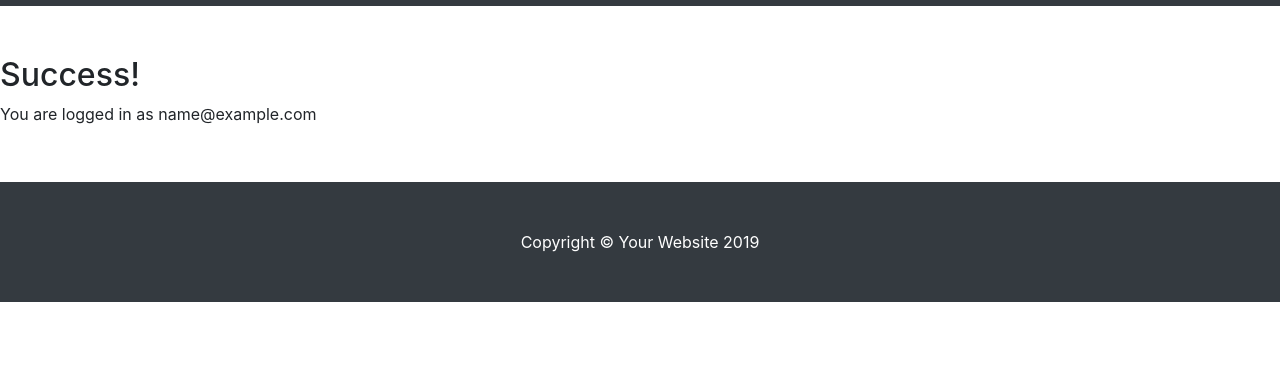
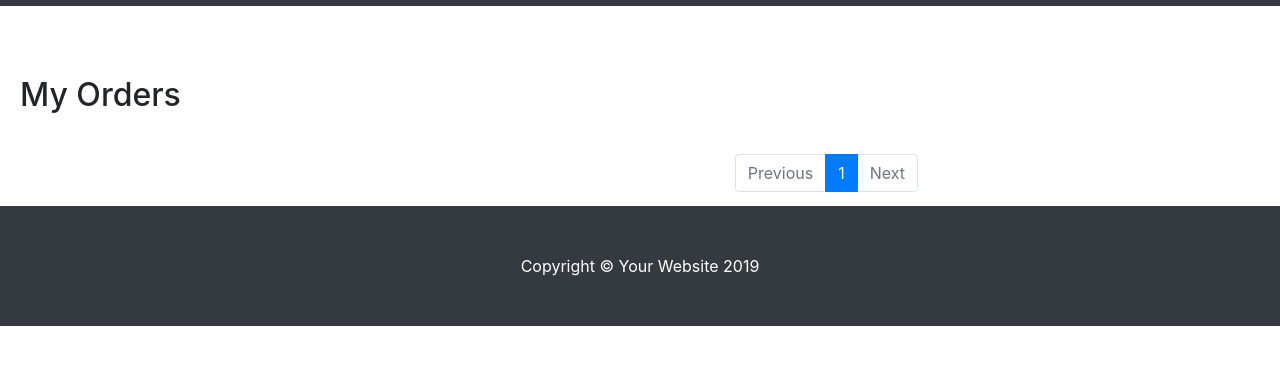
Before and after one commit to augelloantonio/buyit, a Django app: page /accounts/profile/ in a window 1280 px wide. Shown: the top 365 px of the page. Run offline with Django 3.2, Linux system fonts and the light colour scheme; the visitor is signed in with stand-in values (Sample User, id 1); data that the repository does not hold is empty; some libraries are stand-ins or nearby versions.

Commit message:
added pagination to the orders displayed and orders cards styled

```diff
--- a/accounts/templates/profile.html
+++ b/accounts/templates/profile.html
@@ -1,48 +1,110 @@
 {% extends "base.html" %}
+{% load staticfiles %}
+
 {% block content %}
-<h2>Success!</h2>
-<p>You are logged in as {{ user.email }} </p>
 
 <div class="container_page">
-    <div class="row">
-        {% for order in user_orders %}
-        <!-- Area Chart -->
-        <div class="col-sm-12 col-md-4">
-            <div class="card shadow mb-4">
-                <!-- Card Header - Dropdown -->
-                <div class="card-header py-3 d-flex flex-row align-items-center justify-content-between">
-                    <a href="{% url 'product_detail' order.product.id %}">
-                        <h6 class="m-0 font-weight-bold text-primary">Order: {{order.product.name}}</h6>
-                    </a>
-                    <div class="dropdown no-arrow">
-                        <a class="dropdown-toggle" href="#" role="button" id="dropdownMenuLink" data-toggle="dropdown"
-                            aria-haspopup="true" aria-expanded="false">
-                            <i class="fas fa-ellipsis-v fa-sm fa-fw text-gray-400"></i>
-                        </a>
-                        <div class="dropdown-menu dropdown-menu-right shadow animated--fade-in"
-                            aria-labelledby="dropdownMenuLink">
-                            <div class="dropdown-header">Dropdown Header:</div>
-                            <a class="dropdown-item" href="#">Action</a>
-                            <a class="dropdown-item" href="#">Another action</a>
-                            <div class="dropdown-divider"></div>
-                            <a class="dropdown-item" href="#">Something else here</a>
-                        </div>
+    <h2>My Orders</h2>
+
+    <div class="orders-container">
+        {% for order in pagination_orders %}
+        <div class="card shadow mb-4">
+            <!-- Card Header - Dropdown -->
+            <div class="card-header py-3 align-items-center justify-content-between">
+                <div class="row">
+                    <div class="col-sm">
+                        <p class="font-weight-bold">Date of your order:</p>
+                        <p>{{order.date}}</p>
+                    </div>
+                    <div class="col-sm">
+                        <p class="font-weight-bold">Total: </p>
+                        <p>{{order.total}}</p>
+                    </div>
+                    <div class="col-sm">
+                        <p class="font-weight-bold">Delivered to: </p>
+                        <p>{{order.order.street_address1}}, {{order.order.town_or_city}}</p>
                     </div>
                 </div>
-                <!-- Card Body -->
-                <div class="card-body">
-                    <div class="chart-area">
-                        <p>Order Date: {{order.date}}</p>
-                        <p>Order price: {{order.total}}€</p>
-                        <p>Ordered items #: {{order.quantity}}</p>
-                        <p>Order Status: {{order.order.status}}</p>
+            </div>
+            <!-- Card Body -->
+            <div class="card-body">
+                <div class="row">
+                    <div class="col-sm">
+                        <img class=" card-img-top" src="/media/{{ order.product.image }}"
+                            alt=" {{ order.product.name }}">
+                    </div>
+                    <div class="col-sm">
+                        <p class="font-weight-bold">Product:</p>
+                        <a href="{% url 'product_detail' order.product.id %}">
+                            <p>{{order.product.name}}</p>
+                        </a>
+                    </div>
+                    <div class="col-sm">
+                        <p class="font-weight-bold"> Product Price: </p>
+                        <p>{{order.product.price}}</p>
+                    </div>
+                    <div class="col-sm">
+                        <p class="font-weight-bold">Quantity: </p>
+                        <p>{{order.quantity}}</p>
+                    </div>
+                    <div class="col-sm">
+                        <p class="font-weight-bold">Order Status: </p>
+                        <p>{{order.order.status}}</p>
                     </div>
                 </div>
             </div>
         </div>
-        {%endfor%}
+
+        {% endfor %}
+
+
+        <div class="pagination-container">
+            <nav aria-label="...">
+                <ul class="pagination">
+                    {% if pagination_orders.has_previous %}
+                    <li class="page-item">
+                        <span class="page-link"><a
+                                href="?page={{ pagination_orders.previous_page_number }}">Previous</a></span>
+                    </li>
+                    {% else %}
+                    <li class="page-item disabled">
+                        <span class="page-link">Previous</span>
+                    </li>
+                    {% endif%}
+
+
+                    {% if pagination_orders.number|add:'-4' > 1 %}
+                    <li><a href="?page={{ pagination_orders.number|add:'-5' }}">&hellip;</a></li>
+                    {% endif %}
+
+                    {% for i in pagination_orders.paginator.page_range %}
+                    {% if pagination_orders.number == i %}
+                    <li class="page-item active"><span class="page-link">{{ i }}</span> <span
+                            class="sr-only">(current)</span></span></li>
+                    {% elif i > pagination_orders.number|add:'-5' and i < pagination_orders.number|add:'5' %}
+                    <li class="page-item"><a href="?page={{ i }}"><span class="page-link">{{ i }}</span></a></li>
+                    {% endif %}
+                    {% endfor %}
+
+                    {% if pagination_orders.paginator.num_pages > pagination_orders.number|add:'4' %}
+                    <li><a href="?page={{ pagination_orders.number|add:'5' }}">&hellip;</a></li>
+                    {% endif %}
+
+                    {% if pagination_orders.has_next %}
+                    <li class="page-item">
+                        <a class="page-link" href="?page={{ pagination_orders.next_page_number }}">Next</a>
+                    </li>
+                    {% else %}
+                    <li class="page-item disabled">
+                        <a class="page-link" href="#">Next</a>
+                    </li>
+                    {% endif %}
+                </ul>
+            </nav>
+        </div>
 
     </div>
+
 </div>
 
 {% endblock %}
--- a/accounts/views.py
+++ b/accounts/views.py
@@ -6,14 +6,14 @@ from django.template.context_processors import csrf
 from django.contrib.auth.decorators import login_required
 from orders.models import Order, OrderLineItem
 from home.views import index
+from django.core.paginator import Paginator
 from django.contrib.auth import logout as django_logout
-
 
 
 @login_required
 def logout(request):
     django_logout(request)
-    return  HttpResponseRedirect(reverse('index'))
+    return HttpResponseRedirect(reverse('index'))
 
 
 def login(request):
@@ -28,7 +28,7 @@ def login(request):
                 auth.login(request, user)
                 messages.error(request, "You have successfully logged in")
 
-                if request.GET and request.GET['next'] !='':
+                if request.GET and request.GET['next'] != '':
                     next = request.GET['next']
                     print('fail')
                     return HttpResponseRedirect(next)
@@ -37,7 +37,8 @@ def login(request):
                     return redirect(reverse('index'))
             else:
                 print('fail')
-                user_form.add_error(None, "Your username or password are incorrect")
+                user_form.add_error(
+                    None, "Your username or password are incorrect")
     else:
         print('fail')
         user_form = UserLoginForm()
@@ -54,8 +55,11 @@ def profile(request):
     order_info = OrderLineItem.objects.all()
     # filtering order for user
     user_orders = OrderLineItem.objects.filter(user=user).order_by('-date')
+    paginator = Paginator(user_orders, 6)
+    page = request.GET.get('page')
+    pagination_orders = paginator.get_page(page)
 
-    return render(request, 'profile.html', {'user_orders':user_orders})
+    return render(request, 'profile.html', {'pagination_orders': pagination_orders})
 
 
 def register(request):
```
Also changed, not shown: accounts/urls.py (line endings or trailing spaces).
